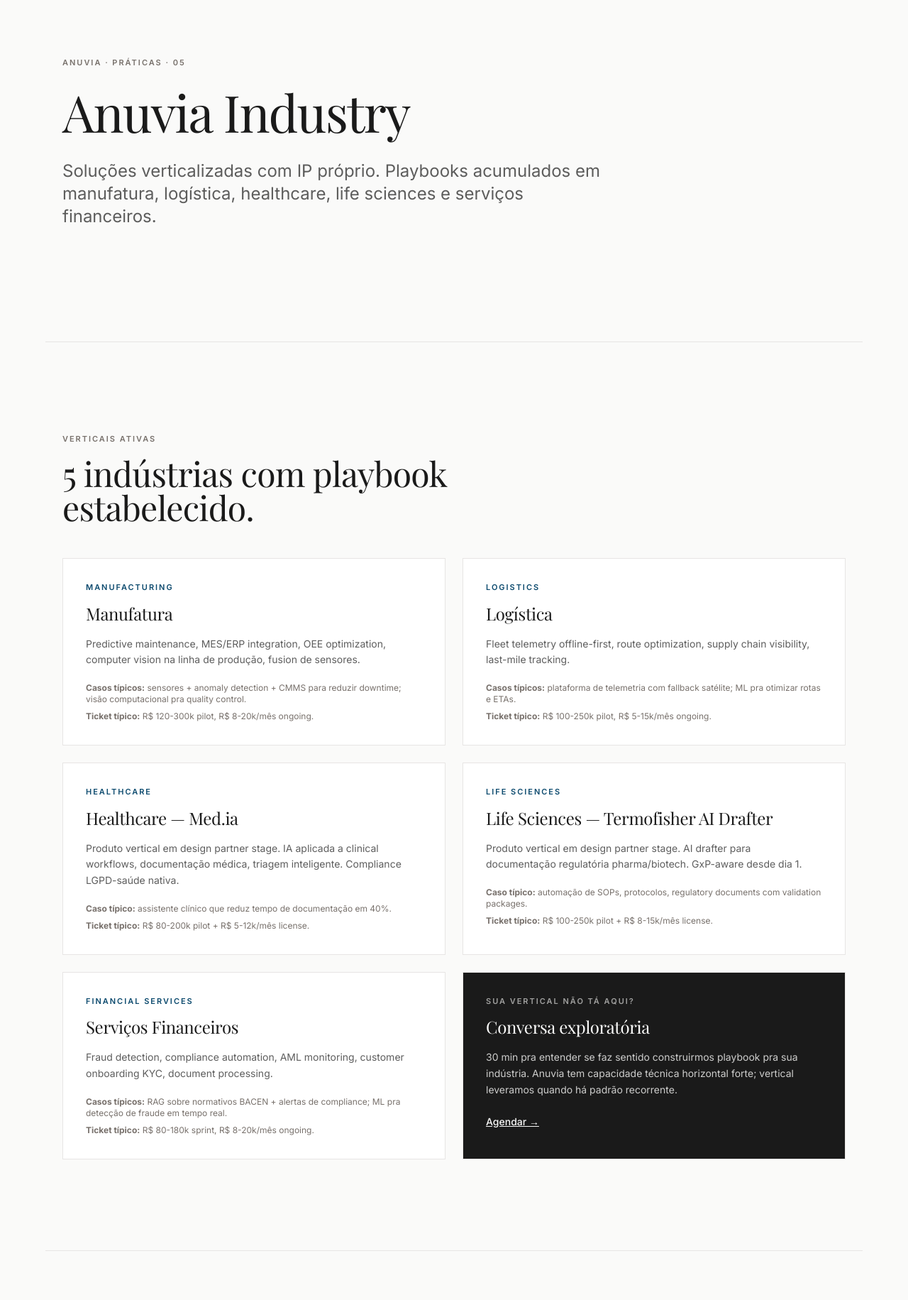
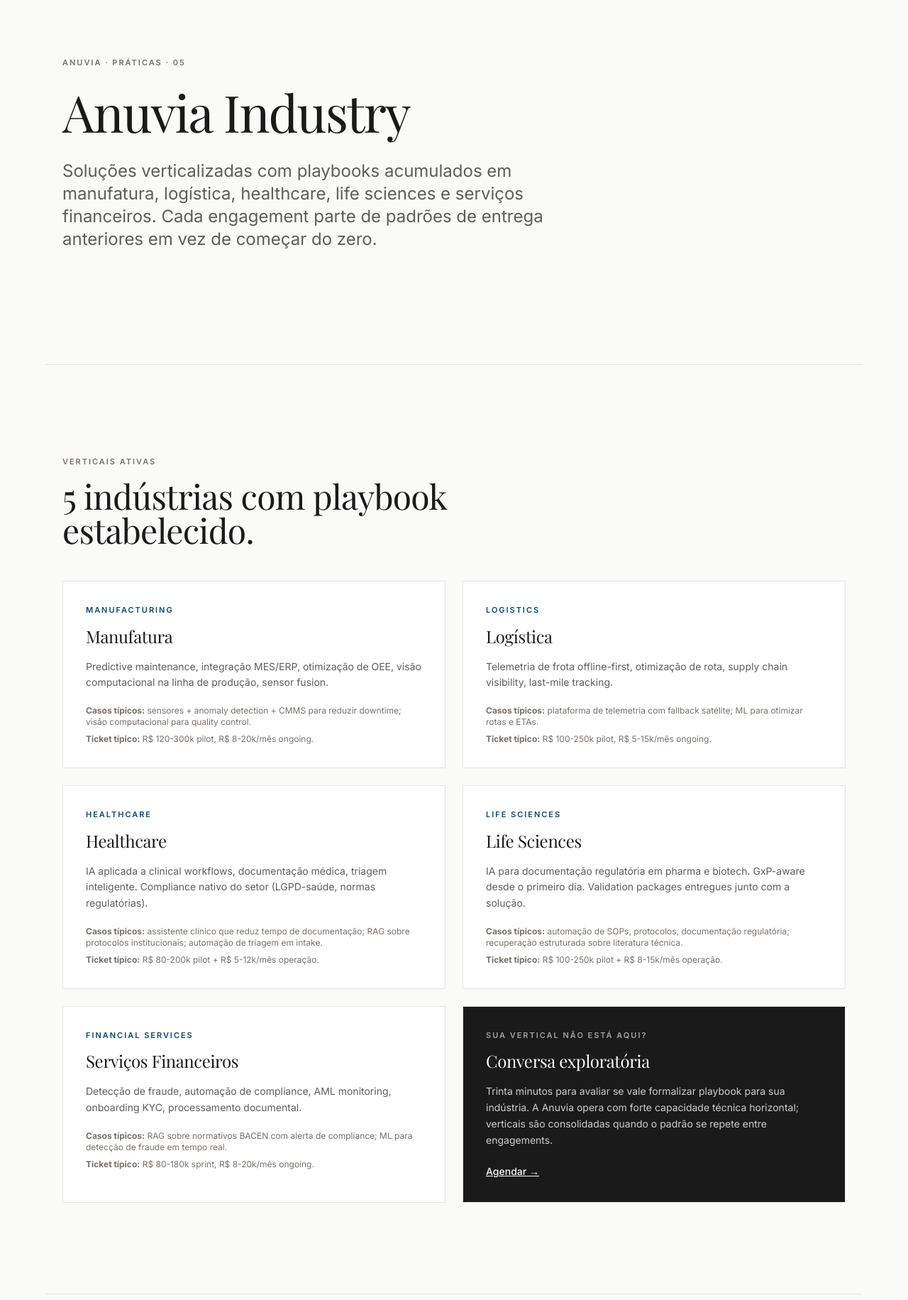
Before and after one commit to milavernazza/anuvia-lp, a FastAPI app: page /industry in a window 1280 px wide. Shown: the part 89-1920 px from the top of the page at 71% size. Run offline with FastAPI, Linux system fonts and the light colour scheme; parts of the project's set-up code (start-up, migrations or seed data) failed here and were passed over; some libraries are stand-ins or nearby versions.

Commit message:
Strict host-bound i18n + remove Termofisher/Med.ia/Mila from industry page

```diff
--- a/app.py
+++ b/app.py
@@ -1765,23 +1765,19 @@ DEFAULT_LANG = "pt"
 
 def get_locale(request: Request) -> dict:
     """Resolve language + currency for this request.
-    Returns: {lang: 'pt'|'en', lang_full: 'pt-BR'|'en-US', currency: 'BRL'|'USD',
-              currency_symbol, host_default_lang, market: 'BR'|'US'}"""
+    STRICT host binding: anuvia.com.br = PT only, anuvia.net = EN only.
+    No ?lang= override and no cookie override — user crosses domains to change language.
+    Localhost falls back to ?lang= for dev convenience."""
     host = (request.headers.get("host") or "").lower().split(":")[0]
-    host_lang = "en" if host.endswith("anuvia.net") else "pt"
-
-    # 1. URL override
-    qlang = request.query_params.get("lang", "").lower()
-    if qlang in SUPPORTED_LANGS:
-        chosen = qlang
+    is_en_host = host.endswith("anuvia.net")
+    is_localhost = host in ("localhost", "127.0.0.1") or host.startswith("127.")
+
+    if is_localhost:
+        # Dev mode: respect ?lang= override
+        qlang = request.query_params.get("lang", "").lower()
+        chosen = qlang if qlang in SUPPORTED_LANGS else DEFAULT_LANG
     else:
-        # 2. Cookie
-        cookie_lang = (request.cookies.get(LOCALE_COOKIE, "") or "").lower()
-        if cookie_lang in SUPPORTED_LANGS:
-            chosen = cookie_lang
-        else:
-            # 3. Host default
-            chosen = host_lang
+        chosen = "en" if is_en_host else "pt"
 
     lang_full = "pt-BR" if chosen == "pt" else "en-US"
     market = "BR" if chosen == "pt" else "US"
@@ -1794,7 +1790,7 @@ def get_locale(request: Request) -> dict:
         "market": market,
         "currency": currency,
         "currency_symbol": currency_symbol,
-        "host_default_lang": host_lang,
+        "host_default_lang": "en" if is_en_host else "pt",
         "host": host,
     }
 
@@ -1848,7 +1844,7 @@ TRANSLATIONS = {
         "footer_blog": "Blog",
         "footer_contact": "Contato",
         "lang_toggle_to": "EN",
-        "lang_toggle_to_url": "?lang=en",
+        "lang_toggle_to_url": "https://anuvia.net",
     },
     "en": {
         "nav_cloud": "Cloud",
@@ -1870,7 +1866,7 @@ TRANSLATIONS = {
         "footer_blog": "Blog",
         "footer_contact": "Contact",
         "lang_toggle_to": "PT",
-        "lang_toggle_to_url": "?lang=pt",
+        "lang_toggle_to_url": "https://anuvia.com.br",
     },
 }
 
@@ -1893,17 +1889,7 @@ def tpl_ctx(request: Request, **extra) -> dict:
     return ctx
 
 
-@app.middleware("http")
-async def set_lang_cookie(request: Request, call_next):
-    """When user clicks ?lang= toggle, persist choice in cookie for 30 days."""
-    qlang = request.query_params.get("lang", "").lower()
-    response = await call_next(request)
-    if qlang in SUPPORTED_LANGS:
-        response.set_cookie(
-            LOCALE_COOKIE, qlang, max_age=60 * 60 * 24 * 30,
-            samesite="lax", httponly=False,
-        )
-    return response
+# Removed lang-cookie middleware — strict host binding now (anuvia.com.br=PT, anuvia.net=EN).
 
 
 @app.get("/", response_class=HTMLResponse)
--- a/templates/_base.html
+++ b/templates/_base.html
@@ -78,7 +78,7 @@
         <a href="/about" class="hover:text-ink transition">{{ t.nav_about }}</a>
       </nav>
       <div class="flex items-center gap-3">
-        <a href="{{ t.lang_toggle_to_url }}" class="lang-pill font-medium uppercase hidden sm:inline-block" aria-label="Switch language">{{ t.lang_toggle_to }}</a>
+        <a href="{{ t.lang_toggle_to_url }}{{ request.url.path }}" class="lang-pill font-medium uppercase hidden sm:inline-block" aria-label="Switch to {{ t.lang_toggle_to }}">{{ t.lang_toggle_to }}</a>
         <a href="/contact" class="btn-primary text-sm hidden md:inline-block">{{ t.cta_book }}</a>
       </div>
     </div>
@@ -127,7 +127,7 @@
       <div class="max-w-6xl mx-auto px-6 py-6 text-xs text-subtle flex flex-col md:flex-row justify-between gap-2 items-center">
         <p>© 2026 Anuvia · {% if lang == 'en' %}Operating from São Paulo, available globally{% else %}CNPJ XX.XXX.XXX/0001-XX{% endif %}</p>
         <div class="flex items-center gap-3">
-          <a href="{{ t.lang_toggle_to_url }}" class="lang-pill font-medium uppercase">{{ t.lang_toggle_to }}</a>
+          <a href="{{ t.lang_toggle_to_url }}{{ request.url.path }}" class="lang-pill font-medium uppercase">{{ t.lang_toggle_to }}</a>
           <p>{% if lang == 'en' %}São Paulo · Available globally{% else %}São Paulo · Available globally{% endif %}</p>
         </div>
       </div>
--- a/templates/practice_industry.html
+++ b/templates/practice_industry.html
@@ -7,13 +7,13 @@
   <p class="eyebrow mb-6">Anuvia · Practices · 05</p>
   <h1 class="h-serif text-5xl md:text-7xl leading-[1.05] tracking-tight mb-8 max-w-4xl">Anuvia Industry</h1>
   <p class="text-xl md:text-2xl text-ink/70 leading-relaxed max-w-3xl mb-12">
-    Verticalized solutions with proprietary IP. Playbooks accumulated across manufacturing, logistics, healthcare, life sciences and financial services.
+    Verticalized solutions with accumulated playbooks across manufacturing, logistics, healthcare, life sciences and financial services. Each engagement builds on prior delivery patterns rather than starting from scratch.
   </p>
   {% else %}
   <p class="eyebrow mb-6">Anuvia · Práticas · 05</p>
   <h1 class="h-serif text-5xl md:text-7xl leading-[1.05] tracking-tight mb-8 max-w-4xl">Anuvia Industry</h1>
   <p class="text-xl md:text-2xl text-ink/70 leading-relaxed max-w-3xl mb-12">
-    Soluções verticalizadas com IP próprio. Playbooks acumulados em manufatura, logística, healthcare, life sciences e serviços financeiros.
+    Soluções verticalizadas com playbooks acumulados em manufatura, logística, healthcare, life sciences e serviços financeiros. Cada engagement parte de padrões de entrega anteriores em vez de começar do zero.
   </p>
   {% endif %}
 </section>
@@ -40,8 +40,8 @@
       <p class="text-xs text-subtle"><strong>Typical ticket:</strong> {{ fmt_price('R$ 120-300k') }} pilot, {{ fmt_price('R$ 8-20k') }}/month ongoing.</p>
       {% else %}
       <h3 class="h-serif text-2xl mb-4">Manufatura</h3>
-      <p class="text-sm text-ink/70 leading-relaxed mb-5">Predictive maintenance, MES/ERP integration, OEE optimization, computer vision na linha de produção, fusion de sensores.</p>
-      <p class="text-xs text-subtle mb-2"><strong>Casos típicos:</strong> sensores + anomaly detection + CMMS para reduzir downtime; visão computacional pra quality control.</p>
+      <p class="text-sm text-ink/70 leading-relaxed mb-5">Predictive maintenance, integração MES/ERP, otimização de OEE, visão computacional na linha de produção, sensor fusion.</p>
+      <p class="text-xs text-subtle mb-2"><strong>Casos típicos:</strong> sensores + anomaly detection + CMMS para reduzir downtime; visão computacional para quality control.</p>
       <p class="text-xs text-subtle"><strong>Ticket típico:</strong> R$ 120-300k pilot, R$ 8-20k/mês ongoing.</p>
       {% endif %}
     </div>
@@ -55,8 +55,8 @@
       <p class="text-xs text-subtle"><strong>Typical ticket:</strong> {{ fmt_price('R$ 100-250k') }} pilot, {{ fmt_price('R$ 5-15k') }}/month ongoing.</p>
       {% else %}
       <h3 class="h-serif text-2xl mb-4">Logística</h3>
-      <p class="text-sm text-ink/70 leading-relaxed mb-5">Fleet telemetry offline-first, route optimization, supply chain visibility, last-mile tracking.</p>
-      <p class="text-xs text-subtle mb-2"><strong>Casos típicos:</strong> plataforma de telemetria com fallback satélite; ML pra otimizar rotas e ETAs.</p>
+      <p class="text-sm text-ink/70 leading-relaxed mb-5">Telemetria de frota offline-first, otimização de rota, supply chain visibility, last-mile tracking.</p>
+      <p class="text-xs text-subtle mb-2"><strong>Casos típicos:</strong> plataforma de telemetria com fallback satélite; ML para otimizar rotas e ETAs.</p>
       <p class="text-xs text-subtle"><strong>Ticket típico:</strong> R$ 100-250k pilot, R$ 5-15k/mês ongoing.</p>
       {% endif %}
     </div>
@@ -64,30 +64,30 @@
     <div class="card p-8">
       <p class="eyebrow mb-3 text-accent">Healthcare</p>
       {% if lang == 'en' %}
-      <h3 class="h-serif text-2xl mb-4">Healthcare — Med.ia</h3>
-      <p class="text-sm text-ink/70 leading-relaxed mb-5">Vertical product in design partner stage. AI applied to clinical workflows, medical documentation, intelligent triage. Healthcare compliance native.</p>
-      <p class="text-xs text-subtle mb-2"><strong>Typical case:</strong> clinical assistant that reduces documentation time by 40%.</p>
-      <p class="text-xs text-subtle"><strong>Typical ticket:</strong> {{ fmt_price('R$ 80-200k') }} pilot + {{ fmt_price('R$ 5-12k') }}/month license.</p>
+      <h3 class="h-serif text-2xl mb-4">Healthcare</h3>
+      <p class="text-sm text-ink/70 leading-relaxed mb-5">AI applied to clinical workflows, medical documentation, intelligent triage. Healthcare compliance native (LGPD, HIPAA, sector regulations).</p>
+      <p class="text-xs text-subtle mb-2"><strong>Typical cases:</strong> clinical assistant that reduces documentation time; RAG over institutional protocols; triage automation in patient intake.</p>
+      <p class="text-xs text-subtle"><strong>Typical ticket:</strong> {{ fmt_price('R$ 80-200k') }} pilot + {{ fmt_price('R$ 5-12k') }}/month operation.</p>
       {% else %}
-      <h3 class="h-serif text-2xl mb-4">Healthcare — Med.ia</h3>
-      <p class="text-sm text-ink/70 leading-relaxed mb-5">Produto vertical em design partner stage. IA aplicada a clinical workflows, documentação médica, triagem inteligente. Compliance LGPD-saúde nativa.</p>
-      <p class="text-xs text-subtle mb-2"><strong>Caso típico:</strong> assistente clínico que reduz tempo de documentação em 40%.</p>
-      <p class="text-xs text-subtle"><strong>Ticket típico:</strong> R$ 80-200k pilot + R$ 5-12k/mês license.</p>
+      <h3 class="h-serif text-2xl mb-4">Healthcare</h3>
+      <p class="text-sm text-ink/70 leading-relaxed mb-5">IA aplicada a clinical workflows, documentação médica, triagem inteligente. Compliance nativo do setor (LGPD-saúde, normas regulatórias).</p>
+      <p class="text-xs text-subtle mb-2"><strong>Casos típicos:</strong> assistente clínico que reduz tempo de documentação; RAG sobre protocolos institucionais; automação de triagem em intake.</p>
+      <p class="text-xs text-subtle"><strong>Ticket típico:</strong> R$ 80-200k pilot + R$ 5-12k/mês operação.</p>
       {% endif %}
     </div>
 
     <div class="card p-8">
       <p class="eyebrow mb-3 text-accent">Life Sciences</p>
       {% if lang == 'en' %}
-      <h3 class="h-serif text-2xl mb-4">Life Sciences — Termofisher AI Drafter</h3>
-      <p class="text-sm text-ink/70 leading-relaxed mb-5">Vertical product in design partner stage. AI drafter for regulatory documentation in pharma/biotech. GxP-aware from day 1.</p>
-      <p class="text-xs text-subtle mb-2"><strong>Typical case:</strong> automation of SOPs, protocols, regulatory documents with validation packages.</p>
-      <p class="text-xs text-subtle"><strong>Typical ticket:</strong> {{ fmt_price('R$ 100-250k') }} pilot + {{ fmt_price('R$ 8-15k') }}/month license.</p>
+      <h3 class="h-serif text-2xl mb-4">Life Sciences</h3>
+      <p class="text-sm text-ink/70 leading-relaxed mb-5">AI for regulatory documentation in pharma and biotech. GxP-aware from day one. Validation packages bundled with delivery.</p>
+      <p class="text-xs text-subtle mb-2"><strong>Typical cases:</strong> automation of SOPs, protocols, regulatory documents; structured retrieval over technical literature.</p>
+      <p class="text-xs text-subtle"><strong>Typical ticket:</strong> {{ fmt_price('R$ 100-250k') }} pilot + {{ fmt_price('R$ 8-15k') }}/month operation.</p>
       {% else %}
-      <h3 class="h-serif text-2xl mb-4">Life Sciences — Termofisher AI Drafter</h3>
-      <p class="text-sm text-ink/70 leading-relaxed mb-5">Produto vertical em design partner stage. AI drafter para documentação regulatória pharma/biotech. GxP-aware desde dia 1.</p>
-      <p class="text-xs text-subtle mb-2"><strong>Caso típico:</strong> automação de SOPs, protocolos, regulatory documents com validation packages.</p>
-      <p class="text-xs text-subtle"><strong>Ticket típico:</strong> R$ 100-250k pilot + R$ 8-15k/mês license.</p>
+      <h3 class="h-serif text-2xl mb-4">Life Sciences</h3>
+      <p class="text-sm text-ink/70 leading-relaxed mb-5">IA para documentação regulatória em pharma e biotech. GxP-aware desde o primeiro dia. Validation packages entregues junto com a solução.</p>
+      <p class="text-xs text-subtle mb-2"><strong>Casos típicos:</strong> automação de SOPs, protocolos, documentação regulatória; recuperação estruturada sobre literatura técnica.</p>
+      <p class="text-xs text-subtle"><strong>Ticket típico:</strong> R$ 100-250k pilot + R$ 8-15k/mês operação.</p>
       {% endif %}
     </div>
 
@@ -96,12 +96,12 @@
       {% if lang == 'en' %}
       <h3 class="h-serif text-2xl mb-4">Financial Services</h3>
       <p class="text-sm text-ink/70 leading-relaxed mb-5">Fraud detection, compliance automation, AML monitoring, KYC customer onboarding, document processing.</p>
-      <p class="text-xs text-subtle mb-2"><strong>Typical cases:</strong> RAG over regulatory norms + compliance alerts; ML for real-time fraud detection.</p>
+      <p class="text-xs text-subtle mb-2"><strong>Typical cases:</strong> RAG over regulatory norms with compliance alerting; ML for real-time fraud detection.</p>
       <p class="text-xs text-subtle"><strong>Typical ticket:</strong> {{ fmt_price('R$ 80-180k') }} sprint, {{ fmt_price('R$ 8-20k') }}/month ongoing.</p>
       {% else %}
       <h3 class="h-serif text-2xl mb-4">Serviços Financeiros</h3>
-      <p class="text-sm text-ink/70 leading-relaxed mb-5">Fraud detection, compliance automation, AML monitoring, customer onboarding KYC, document processing.</p>
-      <p class="text-xs text-subtle mb-2"><strong>Casos típicos:</strong> RAG sobre normativos BACEN + alertas de compliance; ML pra detecção de fraude em tempo real.</p>
+      <p class="text-sm text-ink/70 leading-relaxed mb-5">Detecção de fraude, automação de compliance, AML monitoring, onboarding KYC, processamento documental.</p>
+      <p class="text-xs text-subtle mb-2"><strong>Casos típicos:</strong> RAG sobre normativos BACEN com alerta de compliance; ML para detecção de fraude em tempo real.</p>
       <p class="text-xs text-subtle"><strong>Ticket típico:</strong> R$ 80-180k sprint, R$ 8-20k/mês ongoing.</p>
       {% endif %}
     </div>
@@ -110,12 +110,12 @@
       {% if lang == 'en' %}
       <p class="eyebrow mb-3 text-paper/60">Your vertical isn't here?</p>
       <h3 class="h-serif text-2xl mb-4">Exploratory call</h3>
-      <p class="text-sm text-paper/80 leading-relaxed mb-5">30 min to understand if it makes sense to build a playbook for your industry. Anuvia has strong horizontal technical capability; verticals we develop when a pattern repeats.</p>
+      <p class="text-sm text-paper/80 leading-relaxed mb-5">Thirty minutes to assess whether a playbook is worth developing for your industry. Anuvia operates with strong horizontal technical capability; verticals are formalized when a pattern repeats across engagements.</p>
       <a href="/contact" class="text-sm font-medium underline">Book →</a>
       {% else %}
-      <p class="eyebrow mb-3 text-paper/60">Sua vertical não tá aqui?</p>
+      <p class="eyebrow mb-3 text-paper/60">Sua vertical não está aqui?</p>
       <h3 class="h-serif text-2xl mb-4">Conversa exploratória</h3>
-      <p class="text-sm text-paper/80 leading-relaxed mb-5">30 min pra entender se faz sentido construirmos playbook pra sua indústria. Anuvia tem capacidade técnica horizontal forte; vertical leveramos quando há padrão recorrente.</p>
+      <p class="text-sm text-paper/80 leading-relaxed mb-5">Trinta minutos para avaliar se vale formalizar playbook para sua indústria. A Anuvia opera com forte capacidade técnica horizontal; verticais são consolidadas quando o padrão se repete entre engagements.</p>
       <a href="/contact" class="text-sm font-medium underline">Agendar →</a>
       {% endif %}
     </div>
@@ -128,38 +128,38 @@
 <section class="max-w-6xl mx-auto px-6 py-20">
   {% if lang == 'en' %}
   <p class="eyebrow mb-4">How it works</p>
-  <h2 class="h-serif text-4xl md:text-5xl mb-12 leading-tight max-w-3xl">Vertical = playbook + product + delivery.</h2>
+  <h2 class="h-serif text-4xl md:text-5xl mb-12 leading-tight max-w-3xl">Playbook, delivery, evolution.</h2>
 
   <div class="grid md:grid-cols-3 gap-10">
     <div>
       <p class="h-serif text-3xl mb-3">Playbook</p>
-      <p class="text-ink/70 leading-relaxed">We accumulate IP by vertical: reference architectures, code skeletons, standardized deliverables, compliance frameworks. A new client in that vertical doesn't start from zero.</p>
-    </div>
-    <div>
-      <p class="h-serif text-3xl mb-3">Product</p>
-      <p class="text-ink/70 leading-relaxed">Where the pattern is recurrent enough, we turn it into a SaaS product (e.g.: Med.ia, Termofisher AI Drafter). Client buys license + setup + recurring.</p>
+      <p class="text-ink/70 leading-relaxed">Intellectual property accumulates per vertical: reference architectures, code skeletons, standardized deliverables, compliance frameworks. New engagements in a vertical inherit this baseline rather than rebuilding from scratch.</p>
     </div>
     <div>
       <p class="h-serif text-3xl mb-3">Delivery</p>
-      <p class="text-ink/70 leading-relaxed">Anuvia's agent squad + technical leadership (Mila) execute delivery. Low marginal cost, high quality, short time-to-deliver.</p>
+      <p class="text-ink/70 leading-relaxed">A senior Solutions Architect leads scope and architecture decisions. Implementation is executed by a specialized agent squad with human review at each gate. Low marginal cost without sacrificing depth.</p>
+    </div>
+    <div>
+      <p class="h-serif text-3xl mb-3">Evolution</p>
+      <p class="text-ink/70 leading-relaxed">When a pattern repeats across enough engagements, the playbook graduates into a productized offering. Clients of that vertical then have a faster, more economical path to production.</p>
     </div>
   </div>
   {% else %}
   <p class="eyebrow mb-4">Como funciona</p>
-  <h2 class="h-serif text-4xl md:text-5xl mb-12 leading-tight max-w-3xl">Vertical = playbook + produto + delivery.</h2>
+  <h2 class="h-serif text-4xl md:text-5xl mb-12 leading-tight max-w-3xl">Playbook, delivery, evolução.</h2>
 
   <div class="grid md:grid-cols-3 gap-10">
     <div>
       <p class="h-serif text-3xl mb-3">Playbook</p>
-      <p class="text-ink/70 leading-relaxed">Acumulamos IP por vertical: arquiteturas referência, code skeletons, deliverables padronizados, compliance frameworks. Cliente novo dessa vertical não começa do zero.</p>
-    </div>
-    <div>
-      <p class="h-serif text-3xl mb-3">Produto</p>
-      <p class="text-ink/70 leading-relaxed">Onde o padrão é recorrente o suficiente, viramos produto SaaS (ex: Med.ia, Termofisher AI Drafter). Cliente compra licença + setup + recurring.</p>
+      <p class="text-ink/70 leading-relaxed">Propriedade intelectual acumula por vertical: arquiteturas referência, code skeletons, deliverables padronizados, compliance frameworks. Engagements novos herdam essa base ao invés de reconstruir do zero.</p>
     </div>
     <div>
       <p class="h-serif text-3xl mb-3">Delivery</p>
-      <p class="text-ink/70 leading-relaxed">Squad de agentes Anuvia + leadership técnico (Mila) executam delivery. Custo marginal baixo, qualidade alta, time-to-deliver curto.</p>
+      <p class="text-ink/70 leading-relaxed">Solutions Architect sênior conduz decisões de escopo e arquitetura. Implementação roda numa squad de agentes especializados com revisão humana em cada gate. Custo marginal baixo sem sacrificar profundidade.</p>
+    </div>
+    <div>
+      <p class="h-serif text-3xl mb-3">Evolução</p>
+      <p class="text-ink/70 leading-relaxed">Quando um padrão se repete em engagements suficientes, o playbook gradua para oferta produtizada. Clientes daquela vertical passam a ter caminho mais rápido e econômico para produção.</p>
     </div>
   </div>
   {% endif %}
@@ -168,12 +168,12 @@
 <section class="max-w-4xl mx-auto px-6 py-24 text-center">
   {% if lang == 'en' %}
   <h2 class="h-serif text-4xl md:text-5xl leading-tight mb-6">Next step.</h2>
-  <p class="text-lg text-ink/70 mb-10 max-w-2xl mx-auto leading-relaxed">30-min exploratory call to understand if your vertical fits Anuvia Industry, or if bespoke Anuvia AI Engineering is the better path.</p>
-  <a href="/contact" class="btn-primary text-base inline-block">30-min call</a>
+  <p class="text-lg text-ink/70 mb-10 max-w-2xl mx-auto leading-relaxed">Thirty-minute exploratory call to assess fit with Anuvia Industry, or whether a bespoke Anuvia AI Engineering engagement is the better path.</p>
+  <a href="/contact" class="btn-primary text-base inline-block">Book a 30-minute call</a>
   {% else %}
   <h2 class="h-serif text-4xl md:text-5xl leading-tight mb-6">Próximo passo.</h2>
-  <p class="text-lg text-ink/70 mb-10 max-w-2xl mx-auto leading-relaxed">Conversa exploratória de 30 min pra entender se sua vertical tem fit com Anuvia Industry, ou se Anuvia AI Engineering bespoke é melhor caminho.</p>
-  <a href="/contact" class="btn-primary text-base inline-block">Conversa 30min</a>
+  <p class="text-lg text-ink/70 mb-10 max-w-2xl mx-auto leading-relaxed">Conversa exploratória de trinta minutos para avaliar fit com Anuvia Industry, ou se um engagement bespoke da Anuvia AI Engineering é o melhor caminho.</p>
+  <a href="/contact" class="btn-primary text-base inline-block">Agendar conversa</a>
   {% endif %}
 </section>
 
```
